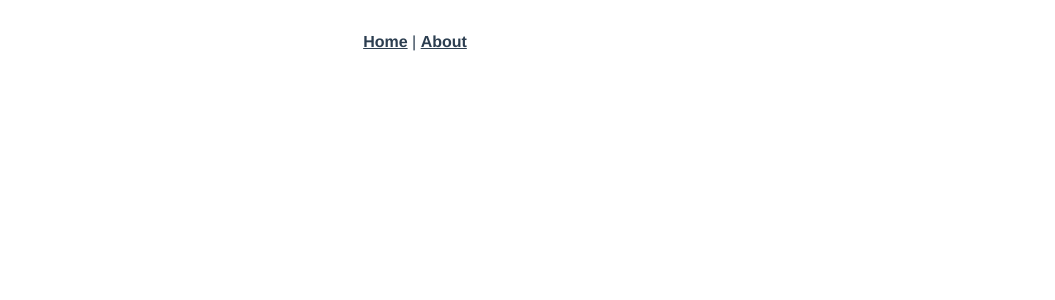
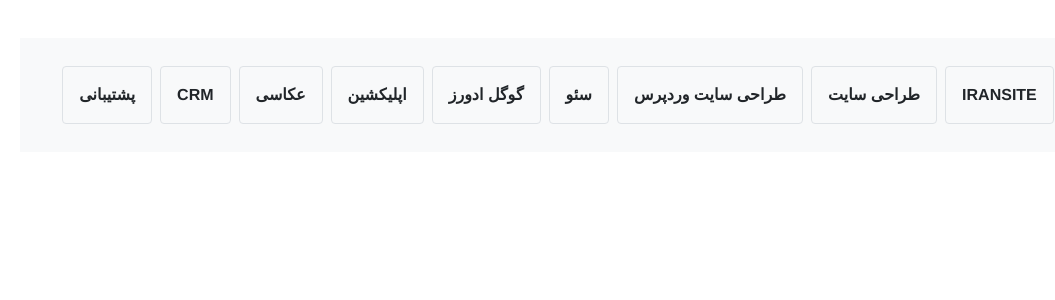
Before and after one commit to rahimeinollahi/SampleStore, a Vue app: page /iransite in a window 1280 px wide. Before the commit this address had no page. Shown: the top 300 px of the page, without its empty margins (225-1280 px from the left). Built offline with nearby package versions, Linux system fonts and the light colour scheme.

Commit message:
homenavbar is created & add to project

```diff
--- a/public/index.html
+++ b/public/index.html
@@ -1,5 +1,5 @@
 <!DOCTYPE html>
-<html lang="">
+<html lang="" dir="rtl">
   <head>
     <meta charset="utf-8">
     <meta http-equiv="X-UA-Compatible" content="IE=edge">
--- a/src/App.vue
+++ b/src/App.vue
@@ -1,11 +1,18 @@
 <template>
   <div id="nav">
-    <router-link to="/">Home</router-link> |
-    <router-link to="/about">About</router-link>
+    <home-navbar />
   </div>
   <router-view/>
 </template>
 
+<script>
+import HomeNavbar from '../src/components/home_components/HomeNavbar.vue'
+export default {
+  components:{
+    HomeNavbar
+  }
+}
+</script>
 <style lang="scss">
 #app {
   font-family: Avenir, Helvetica, Arial, sans-serif;
--- a/src/components/HelloWorld.vue
+++ b/src/components/HelloWorld.vue
@@ -2,6 +2,7 @@
   <div class="hello">
     <h1>{{ msg }}</h1>
     <p>
+      <button class="btn btn-info" @keyup.enter="(e)=>this.e.target.value=0">clik me</button>
       For a guide and recipes on how to configure / customize this project,<br>
       check out the
       <a href="https://cli.vuejs.org" target="_blank" rel="noopener">vue-cli documentation</a>.
--- /dev/null
+++ b/src/components/home_components/HomeNavbar.vue
@@ -0,0 +1,36 @@
+<template>
+    <div class="container mt-2">
+        <div class="bg-light  p-4">
+            <ul class="nav nav-pills justify-content-center">
+                <li class="nav-item" v-for="item in homenavItems" :key="item.id">
+                    <router-link class="nav-link text-dark  border m-1 p-3" :to='item.itemPath'>{{item.itemName}}</router-link>
+                </li>
+            </ul>
+        </div>
+    </div>
+</template>
+
+<script>
+    export default {
+        name:'HomeNavbar',
+        data(){
+            return{
+                homenavItems:[
+                    {id:1, itemName:'IRANSITE',itemPath:'/iransite'},
+                    {id:2, itemName:'طراحی سایت',itemPath:'/designsite'},
+                    {id:3, itemName:'طراحی سایت وردپرس',itemPath:'/wordpress'},
+                    {id:4, itemName:'سئو',itemPath:'/seo'},
+                    {id:5, itemName:'گوگل ادورز',itemPath:'/googleadwords'},
+                    {id:6, itemName:'اپلیکشین',itemPath:'/application'},
+                    {id:6, itemName:'عکاسی',itemPath:'/photography'},
+                    {id:6, itemName:'CRM',itemPath:'/crm'},
+                    {id:6, itemName:'پشتیبانی',itemPath:'/support'},
+                ]
+            }
+        }
+    }
+</script>
+
+<style lang="scss" scoped>
+
+</style>
```
